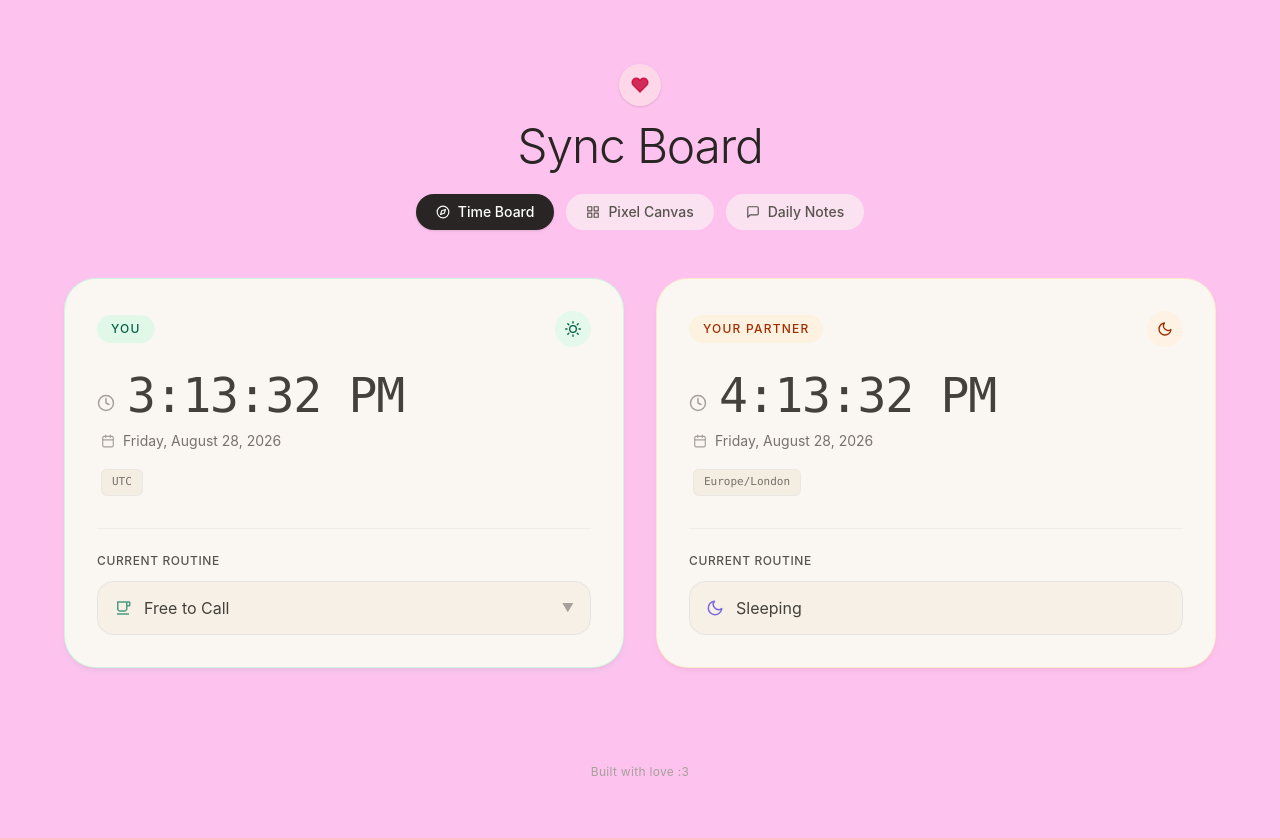
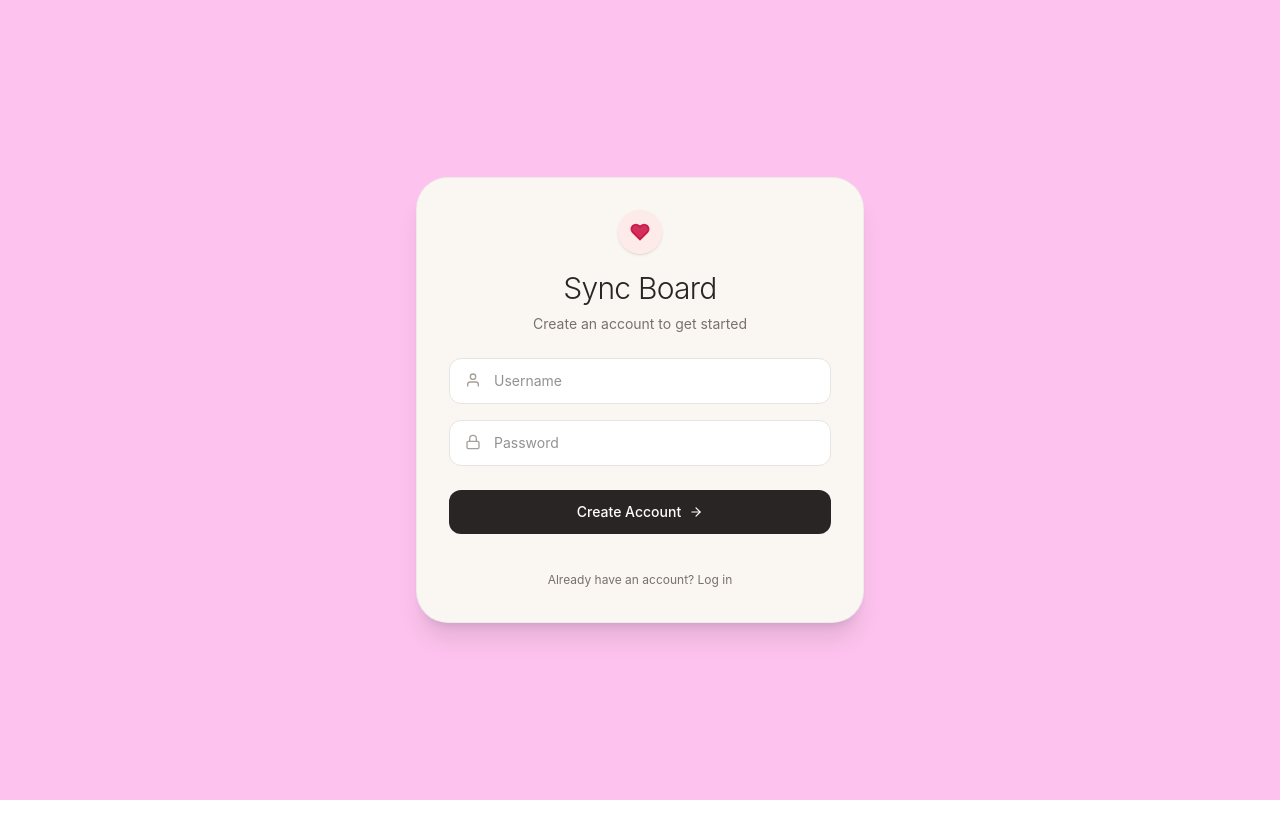
Before and after one commit to murphy-afk/sync-board, a React (Vite) app in the folder client/: page / in a window 1280 px wide. Shown: the top 838 px of the page. After the commit the page ends 800 px from the top, so only its background shows below. Built offline with nearby package versions, Linux system fonts and the light colour scheme.

Commit message:
login/register pages, join board

```diff
--- a/client/src/App.jsx
+++ b/client/src/App.jsx
@@ -1,5 +1,30 @@
+import React, { useState, useEffect } from 'react';
 import Dashboard from './components/Dashboard';
+import AuthScreen from './components/AuthScreen';
 
 export default function App() {
-    return <Dashboard />;
+    const [user, setUser] = useState(null);
+
+    useEffect(() => {
+        const savedUser = localStorage.getItem('sync_board_user');
+        if (savedUser) {
+            setUser(JSON.parse(savedUser));
+        }
+    }, []);
+
+    const handleLoginSuccess = (userData) => {
+        localStorage.setItem('sync_board_user', JSON.stringify(userData));
+        setUser(userData);
+    };
+
+    const handleLogout = () => {
+        localStorage.removeItem('sync_board_user');
+        setUser(null);
+    };
+
+    if (!user) {
+        return <AuthScreen onLoginSuccess={handleLoginSuccess} />;
+    }
+
+    return <Dashboard user={user} onLogout={handleLogout} />;
 }
--- /dev/null
+++ b/client/src/components/AuthScreen.jsx
@@ -0,0 +1,174 @@
+import React, { useState } from 'react';
+import { FiHeart, FiUser, FiLock, FiKey, FiArrowRight } from 'react-icons/fi';
+
+export default function AuthScreen({ onLoginSuccess }) {
+  const [isRegistering, setIsRegistering] = useState(true);
+  const [username, setUsername] = useState('');
+  const [password, setPassword] = useState('');
+  const [inviteCode, setInviteCode] = useState('');
+  const [mode, setMode] = useState('auth'); // 'auth' or 'join'
+  const [error, setError] = useState('');
+  const [tempUserData, setTempUserData] = useState(null);
+
+  const handleSubmit = async (e) => {
+    e.preventDefault();
+    setError('');
+
+    const endpoint = isRegistering ? '/api/auth/register' : '/api/auth/login';
+
+    try {
+      const res = await fetch(`http://localhost:5000${endpoint}`, {
+        method: 'POST',
+        headers: { 'Content-Type': 'application/json' },
+        body: JSON.stringify({ username, password })
+      });
+      const data = await res.json();
+
+      if (!res.ok) throw new Error(data.error || 'Authentication failed');
+
+      if (isRegistering) {
+        // After registering, prompt them if they want to join an existing partner's board or use their own
+        setTempUserData(data);
+        setMode('options');
+      } else {
+        onLoginSuccess(data);
+      }
+    } catch (err) {
+      setError(err.message);
+    }
+  };
+
+  const handleJoinBoard = async (e) => {
+    e.preventDefault();
+    setError('');
+
+    try {
+      const res = await fetch('http://localhost:5000/api/boards/join', {
+        method: 'POST',
+        headers: { 'Content-Type': 'application/json' },
+        body: JSON.stringify({ userId: tempUserData.userId, inviteCode: inviteCode.trim().toUpperCase() })
+      });
+      const data = await res.json();
+
+      if (!res.ok) throw new Error(data.error || 'Failed to join board');
+
+      onLoginSuccess({
+        userId: tempUserData.userId,
+        username: tempUserData.username,
+        boardId: data.boardId,
+        inviteCode: inviteCode.trim().toUpperCase()
+      });
+    } catch (err) {
+      setError(err.message);
+    }
+  };
+
+  const handleSkipJoin = () => {
+    onLoginSuccess(tempUserData);
+  };
+
+  return (
+    <div className="min-h-screen bg-[#fdc3ee] flex items-center justify-center p-6 font-sans">
+      <div className="max-w-md w-full bg-[#FAF7F2] p-8 rounded-4xl border border-stone-200/60 shadow-xl flex flex-col items-center">
+        <div className="inline-flex items-center justify-center p-3 bg-rose-100/60 text-rose-700/80 rounded-full mb-4 shadow-sm">
+          <FiHeart className="text-xl fill-current" />
+        </div>
+        <h1 className="text-3xl font-light tracking-tight text-stone-800 mb-2">Sync Board</h1>
+        <p className="text-stone-500 text-sm mb-6 text-center">
+          {mode === 'options'
+            ? 'Your board is ready! Do you want to join your partner\'s board?'
+            : isRegistering ? 'Create an account to get started' : 'Welcome back! Log in to your board'}
+        </p>
+
+        {error && (
+          <div className="w-full bg-rose-50 border border-rose-200 text-rose-700 text-xs p-3 rounded-xl mb-4 text-center">
+            {error}
+          </div>
+        )}
+
+        {mode === 'auth' ? (
+          <form onSubmit={handleSubmit} className="w-full flex flex-col gap-4">
+            <div className="relative">
+              <FiUser className="absolute left-4 top-3.5 text-stone-400" />
+              <input
+                type="text"
+                placeholder="Username"
+                value={username}
+                onChange={(e) => setUsername(e.target.value)}
+                className="w-full pl-11 pr-4 py-3 rounded-xl bg-white border border-stone-200 text-sm text-stone-800 focus:outline-none focus:ring-2 focus:ring-stone-400"
+                required/>
+            </div>
+
+            <div className="relative">
+              <FiLock className="absolute left-4 top-3.5 text-stone-400" />
+              <input
+                type="password"
+                placeholder="Password"
+                value={password}
+                onChange={(e) => setPassword(e.target.value)}
+                className="w-full pl-11 pr-4 py-3 rounded-xl bg-white border border-stone-200 text-sm text-stone-800 focus:outline-none focus:ring-2 focus:ring-stone-400"
+                required/>
+            </div>
+
+            <button type="submit" className="w-full mt-2 flex items-center justify-center gap-2 py-3 rounded-xl bg-stone-800 hover:bg-stone-900 text-white text-sm font-medium transition cursor-pointer">
+              {isRegistering ? 'Create Account' : 'Log In'} <FiArrowRight />
+            </button>
+
+            <div className="text-center mt-4">
+              <button
+                type="button"
+                onClick={() => setIsRegistering(!isRegistering)}
+                className="text-xs text-stone-500 hover:text-stone-800 transition cursor-pointer">
+                {isRegistering ? 'Already have an account? Log in' : "Don't have an account? Register"}
+              </button>
+            </div>
+          </form>
+        ) : mode === 'options' ? (
+          <div className="w-full flex flex-col gap-3">
+            <div className="bg-white p-4 rounded-2xl border border-stone-200 text-center mb-2">
+              <p className="text-xs text-stone-400 font-mono mb-1">YOUR INVITE CODE</p>
+              <p className="text-2xl font-bold font-mono tracking-widest text-stone-800">{tempUserData.inviteCode}</p>
+              <p className="text-xs text-stone-500 mt-2">Share this code with your partner so they can join your board.</p>
+            </div>
+
+            <button
+              onClick={() => setMode('join')}
+              className="w-full py-3 rounded-xl bg-stone-100 hover:bg-stone-200 text-stone-700 text-sm font-medium transition cursor-pointer">
+              I have a partner's invite code to enter
+            </button>
+
+            <button
+              onClick={handleSkipJoin}
+              className="w-full py-3 rounded-xl bg-stone-800 hover:bg-stone-900 text-white text-sm font-medium transition cursor-pointer">
+              Start with my own board
+            </button>
+          </div>
+        ) : (
+          <form onSubmit={handleJoinBoard} className="w-full flex flex-col gap-4">
+            <div className="relative">
+              <FiKey className="absolute left-4 top-3.5 text-stone-400" />
+              <input
+                type="text"
+                placeholder="Enter Partner's Invite Code"
+                value={inviteCode}
+                onChange={(e) => setInviteCode(e.target.value)}
+                className="w-full pl-11 pr-4 py-3 rounded-xl bg-white border border-stone-200 text-sm font-mono uppercase tracking-widest text-stone-800 focus:outline-none focus:ring-2 focus:ring-stone-400"
+                required/>
+            </div>
+
+            <button type="submit" className="w-full py-3 rounded-xl bg-stone-800 hover:bg-stone-900 text-white text-sm font-medium transition cursor-pointer">
+              Join Board
+            </button>
+
+            <button
+              type="button"
+              onClick={() => setMode('options')}
+              className="text-xs text-stone-500 hover:text-stone-800 transition text-center cursor-pointer mt-2">
+              Back
+            </button>
+          </form>
+        )}
+      </div>
+    </div>
+  );
+}
--- a/client/src/components/Dashboard.jsx
+++ b/client/src/components/Dashboard.jsx
@@ -17,7 +17,7 @@ const statusOptions = [
   { label: 'Sleeping', icon: <FiMoon className="text-indigo-700/70 text-lg" /> },
 ];
 
-export default function Dashboard() {
+export default function Dashboard({ user, onLogout }) {
   const [myTimezone] = useState(dayjs.tz.guess());
   const [partnerTimezone] = useState('Europe/London');
   const [myStatus, setMyStatus] = useState('Free to Call');
@@ -82,8 +82,7 @@ export default function Dashboard() {
           <div className="relative" ref={dropdownRef}>
             <button
               onClick={() => setIsDropdownOpen(!isDropdownOpen)}
-              className="w-full bg-[#F3EDE2]/60 border border-stone-200 hover:border-stone-300 rounded-2xl px-4 py-3.5 flex items-center justify-between text-base font-normal text-stone-700 transition cursor-pointer focus:outline-none focus:ring-2 focus:ring-emerald-200/50"
-            >
+              className="w-full bg-[#F3EDE2]/60 border border-stone-200 hover:border-stone-300 rounded-2xl px-4 py-3.5 flex items-center justify-between text-base font-normal text-stone-700 transition cursor-pointer focus:outline-none focus:ring-2 focus:ring-emerald-200/50">
               <div className="flex items-center gap-3">
                 {currentStatus.icon}
                 <span>{currentStatus.label}</span>
@@ -121,6 +120,17 @@ export default function Dashboard() {
   return (
     <div className="min-h-screen bg-[#fdc3ee] text-stone-700 p-8 md:p-16 font-sans">
       <header className="mb-12 text-center max-w-xl mx-auto">
+        <div className="flex justify-between items-center mb-4 bg-white/60 px-4 py-2 rounded-full border border-stone-200/60 shadow-xs">
+          <span className="text-xs text-stone-600 font-mono">
+            Logged in as <strong className="text-stone-800">{user?.username}</strong> | Code: <strong className="text-rose-600">{user?.inviteCode || 'N/A'}</strong>
+          </span>
+          <button
+            onClick={onLogout}
+            className="text-xs font-medium text-stone-600 hover:text-stone-900 transition cursor-pointer bg-stone-100 px-3 py-1 rounded-full">
+            Log Out
+          </button>
+        </div>
+
         <div className="inline-flex items-center justify-center p-3 bg-rose-100/60 text-rose-700/80 rounded-full mb-4 shadow-sm">
           <FiHeart className="text-lg fill-current" />
         </div>
@@ -154,19 +164,19 @@ export default function Dashboard() {
             time={currentTime}
             currentStatus={currentStatusObj}
             isUser={true}
-            onSelectStatus={setMyStatus} />
+            onSelectStatus={setMyStatus}/>
           <TimeCard
             label="Your Partner"
             timezone={partnerTimezone}
             time={currentTime}
             currentStatus={partnerStatusObj}
-            isUser={false} />
+            isUser={false}/>
         </div>
       )}
 
-      {activeTab === 'canvas' && <PixelCanvas />}
+      {activeTab === 'canvas' && <PixelCanvas boardId={user?.boardId} />}
 
-      {activeTab === 'notes' && <MessageBoard />}
+      {activeTab === 'notes' && <MessageBoard boardId={user?.boardId} username={user?.username} />}
 
       <footer className="mt-24 text-center text-stone-400 text-xs tracking-wide">
         Built with love :3
```
